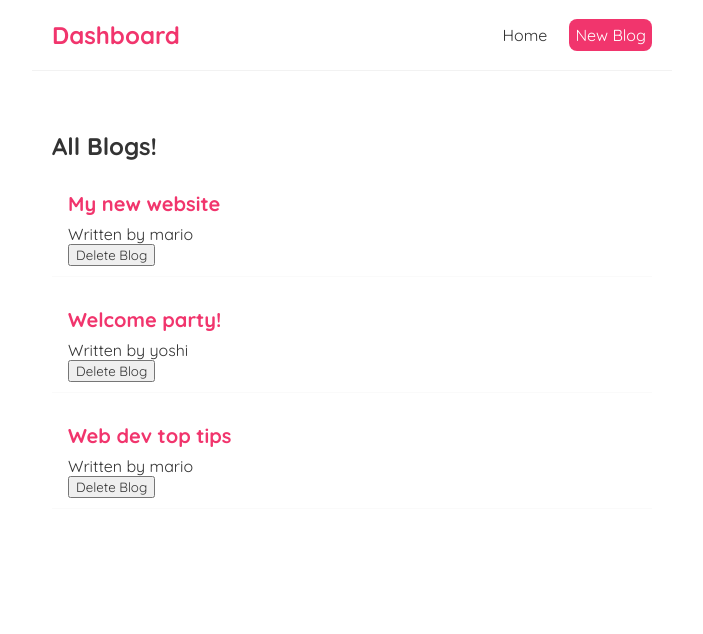
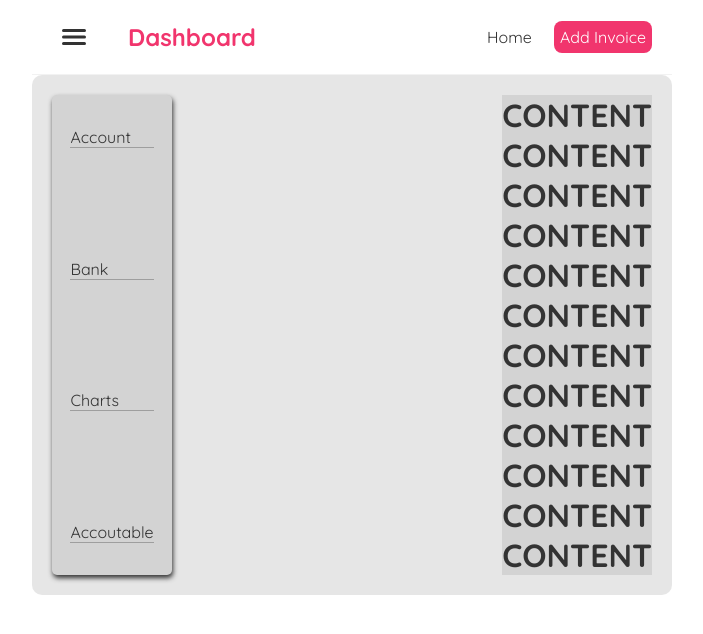
Before and after one commit to Kaldinn/Invoices, a React (Create React App) app: page / in a window 1280 px wide. Shown: the top 634 px of the page, without its empty margins (288-991 px from the left). Built offline with nearby package versions, Linux system fonts and the light colour scheme.

Commit message:
Start creating properly frontend for invoiceApp

```diff
--- a/src/App.js
+++ b/src/App.js
@@ -1,13 +1,14 @@
 import React from 'react';
 import Navbar from './Navbar/Navbar';
 import Home from './Home/Home';
-
+import Sidemenu from './Sidemenu/Sidemenu';
 function App() {
 
   return (
     <div className="App">
     <Navbar />
       <div className='content'>
+        <Sidemenu />
         <Home />
       </div>
     </div>
--- a/src/BlogList/BlogList.jsx
+++ /dev/null
@@ -1,23 +0,0 @@
-import React from 'react'
-
-const BlogList = (props) => {
-    const blogs = props.blogs
-    const blogsTitle = props.blogsTitle
-    console.log(blogsTitle)
-
-  return (
-    <div className='blog-list'>
-    <h2>{ blogsTitle }</h2>
-
-    {blogs.map((blog) => (
-        <div className='blog-preview' key={blog.id}>
-        <h2>{blog.title}</h2>
-        <p>Written by { blog.author }</p>
-        <button onClick={()=> props.handleDelete(blog.id)}>Delete Blog</button>
-        </div>
-    ))}
-    </div>
-  )
-}
-
-export default BlogList
--- /dev/null
+++ b/src/Home/Home.css
@@ -0,0 +1,3 @@
+.home{
+    background-color: rgba(211, 211, 211, 1);
+}
--- a/src/Home/Home.jsx
+++ b/src/Home/Home.jsx
@@ -1,27 +1,22 @@
-import { Preview } from '@mui/icons-material'
 import React, { useState } from 'react'
-import BlogList from '../BlogList/BlogList'
+import '../Home/Home.css'
 
 const Home = () => {
 
-  const [blogs, setBlogs] = useState([
-    { title: 'My new website', body: 'lorem ipsum...', author: 'mario', id: 1 },
-    { title: 'Welcome party!', body: 'lorem ipsum...', author: 'yoshi', id: 2 },
-    { title: 'Web dev top tips', body: 'lorem ipsum...', author: 'mario', id: 3 }
-  ])
-
-  const handleDelete = (id) => {
-    const newBlogs = blogs.filter(blog => blog.id !== id)
-    setBlogs(newBlogs)
-  }
-
   return (
     <div className='home'>
-      <BlogList
-        blogs={blogs}
-        blogsTitle = "All Blogs!"
-        handleDelete = {handleDelete}
-      />
+      <h1>CONTENT</h1>
+      <h1>CONTENT</h1>
+      <h1>CONTENT</h1>
+      <h1>CONTENT</h1>
+      <h1>CONTENT</h1>
+      <h1>CONTENT</h1>
+      <h1>CONTENT</h1>
+      <h1>CONTENT</h1>
+      <h1>CONTENT</h1>
+      <h1>CONTENT</h1>
+      <h1>CONTENT</h1>
+      <h1>CONTENT</h1>
     </div>
   )
 }
--- /dev/null
+++ b/src/Navbar/Navbar.css
@@ -0,0 +1,35 @@
+.navbar {
+    padding: 20px;
+    display: flex;
+    align-items: center;
+    max-width: 600px;
+    min-width: 300px;
+    margin: 0 auto;
+    border-bottom: 1px solid #f2f2f2;
+  }
+  .navbar h1 {
+    color: #f1356d;
+  }
+  .navbar .links {
+    margin-left: auto;
+  }
+  .navbar a {
+    margin-left: 16px;
+    text-decoration: none;
+    padding: 6px;
+  }
+  .navbar a:hover {
+    color: #f1356d;
+  }
+  .navbar button{
+    background: none;
+    font-size: 2.5vw;
+    border: none;
+    display: flex;
+    margin-right: 2rem;
+    cursor: pointer;
+  }
+  .navbar button:hover{
+    border-radius: 10px;
+    background-color: #f2f2f2;
+  }
--- a/src/Navbar/Navbar.jsx
+++ b/src/Navbar/Navbar.jsx
@@ -1,16 +1,27 @@
-import React from 'react'
+import React, {useState} from 'react'
+import '../Navbar/Navbar.css'
+import { IoMenu } from "react-icons/io5";
 
-const Navbar = () => {
+
+const Navbar = ( ) => {
+
+  const [menu, setMenu] = useState()
+
+  const toggleMenu = () =>{
+
+  }
+
   return (
     <nav className='navbar'>
+      <button onClick={toggleMenu}><IoMenu /></button>
       <h1>Dashboard</h1>
       <div className='links'>
           <a href='/'>Home</a>
-            <a href='/create' style={{
+          <a href='/' style={{
             color: "white",
             backgroundColor: "#f1356d",
             borderRadius: '8px'
-            }}>New Blog</a>
+          }}>Add Invoice</a>
       </div>
     </nav>
   )
--- /dev/null
+++ b/src/Sidemenu/Sidemenu.css
@@ -0,0 +1,22 @@
+menu{
+    background-color: rgba(211, 211, 211, 1);
+    padding: 0;
+    width: 20%;
+    display: flex;
+    justify-content: center;
+    box-shadow: 1px 3px 5px;
+    border-radius: 5px;
+
+}
+ul{
+    display: flex;
+    justify-content: space-between;
+    flex-direction: column;
+    padding: 0;
+    list-style: none;
+    margin: 4vh;
+    width: 100%;
+}
+li{
+    border-bottom: 1px solid rgba(1,1,1,.25);
+}
--- /dev/null
+++ b/src/Sidemenu/Sidemenu.jsx
@@ -0,0 +1,19 @@
+import React, {useState} from 'react'
+import '../Sidemenu/Sidemenu.css'
+
+const Sidemenu = () => {
+
+    const [menu, setMenu] = useState()
+  return (
+    <menu>
+        <ul>
+            <li>Account</li>
+            <li>Bank</li>
+            <li>Charts</li>
+            <li>Accoutable</li>
+        </ul>
+    </menu>
+  )
+}
+
+export default Sidemenu
--- a/src/global.css
+++ b/src/global.css
@@ -6,46 +6,19 @@
   font-family: "Quicksand";
   color: #333;
 }
-.navbar {
-  padding: 20px;
-  display: flex;
-  align-items: center;
-  max-width: 600px;
-  min-width: 300px;
-  margin: 0 auto;
-  border-bottom: 1px solid #f2f2f2;
+
+.App{
+  height: 100vh;
+  overflow: hidden;
 }
-.navbar h1 {
-  color: #f1356d;
-}
-.navbar .links {
-  margin-left: auto;
-}
-.navbar a {
-  margin-left: 16px;
-  text-decoration: none;
-  padding: 6px;
-}
-.navbar a:hover {
-  color: #f1356d;
-}
+
 .content {
   max-width: 600px;
-  margin: 40px auto;
+  height: auto;
+  margin: auto;
   padding: 20px;
+  background-color: rgba(128, 128, 128, 0.197);
+  border-radius: 10px;
+  display: flex;
+  justify-content: space-between;
 }
-.blog-preview{
-  padding: 10px 16px;
-  margin: 20px 0;
-  border-bottom: 1px solid #fafafa;
-}
-
-.blog-preview:hover{
-  box-shadow: 1px 3px 5px rgba(0,0,0,0.1);
-}
-
-.blog-preview h2{
-  font-size: 20px;
-  color: #f1356d;
-  margin-bottom: 8px;
-}
```
Lines whose indentation alone changed are shown as unchanged.
